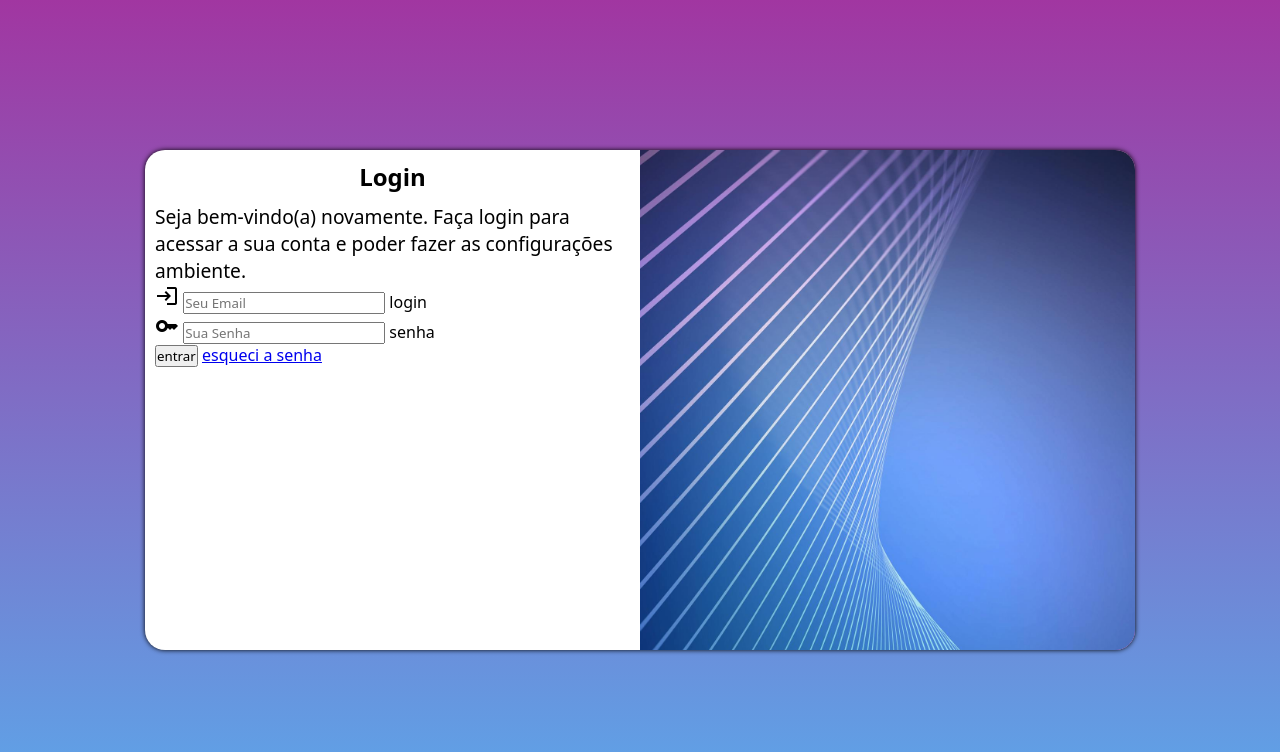
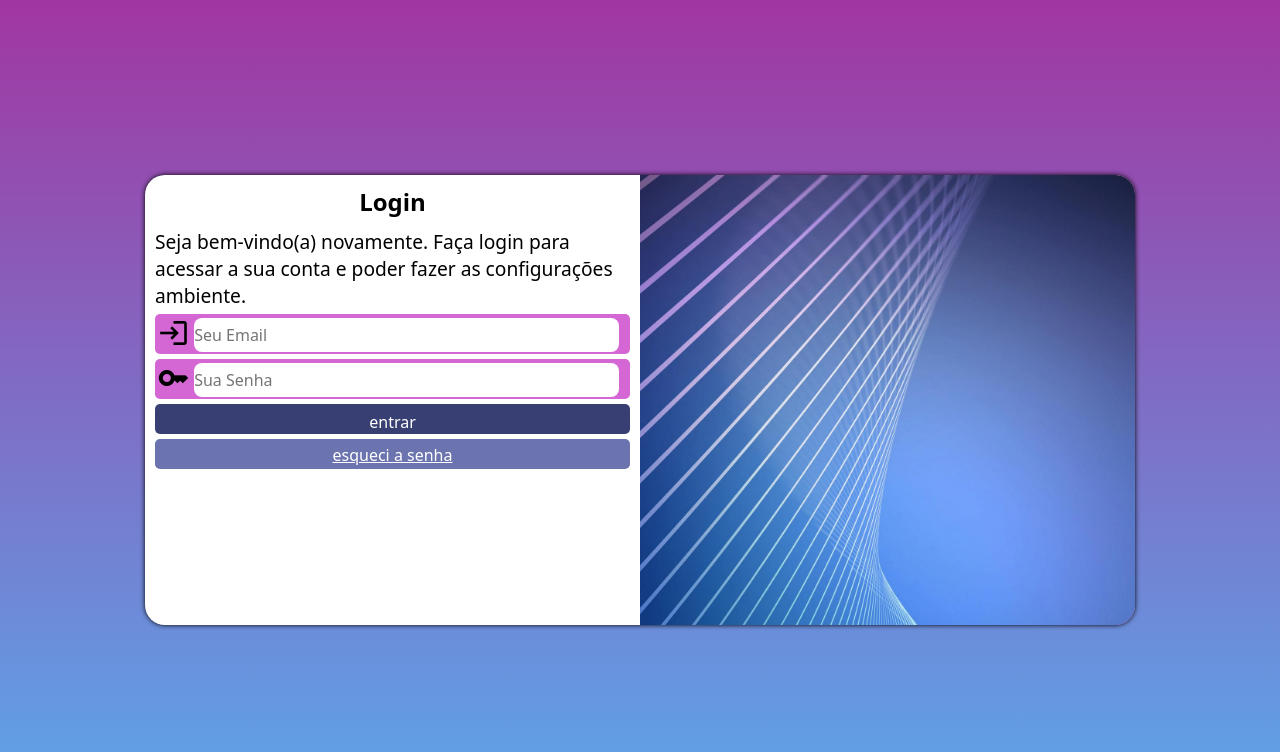
Before and after one commit to guilhermediasweb/Projeto-login, a plain HTML site: page index.html in a window 1280 px wide. Drawn offline with Linux system fonts and the light colour scheme.

Commit message:
fim dos formulários e bug fix de resolução

```diff
--- a/estilos/media-queries.css
+++ b/estilos/media-queries.css
@@ -6,6 +6,7 @@
     }
     section#login{
         width: 90%;
+        height: 350px;
     }
 
     section#login > div#imagem{
@@ -32,6 +33,7 @@
     }
     section#login{
         width: 990px;
+        height: 450px;
     }
 
     section#login > div#imagem{
--- a/estilos/style.css
+++ b/estilos/style.css
@@ -3,6 +3,7 @@
 /*
 
     lilás-rgb(161, 54, 161)
+    azul botão #709EF3
 */
 *{
     font-family: system-ui, -apple-system, BlinkMacSystemFont, 'Segoe UI', Roboto, Oxygen, Ubuntu, Cantarell, 'Open Sans', 'Helvetica Neue', sans-serif;
@@ -27,7 +28,7 @@ section#login{
     position: absolute;
     top: 50%;
     left: 50%;
-    transform: translate(-50%, -50%);
+
     overflow: hidden;
 
     background-color: white;
@@ -35,6 +36,7 @@ section#login{
     height: 500px;
     border-radius: 20px;
     box-shadow: 0px 0px 5px black;
+    transform: translate(-50%, -50%);
     transition: width 0.4s, height 0.4s;
     transition-timing-function: ease;
 
@@ -62,3 +64,70 @@ div#form > h1{
 #form > p{
     font-size: 0.8em;
 }
+
+form > input[type=submit] {
+     display: block;
+     font-size: 1em;
+     width: 100%;
+     height: 30px;
+     padding-top: 5px;
+     margin-top: 5px;
+     background-color: #384073;
+     border: none;
+     color: white;
+     border-radius: 5px;
+     cursor: pointer;
+
+}
+
+form > div.campo{
+    background-color: rgba(201, 59, 201, 0.774);
+    border-radius: 4px solid rgba(201, 59, 201, 0.774);
+    display: block;
+    width: 100%;
+    height: 40px;
+    border-radius: 5px;
+    margin: 5px 0px;
+}
+
+div.campo > label{
+    display: none;
+}
+
+div.campo > span{
+    color: black;
+    font-size: 2em;
+    width: 35px;
+    padding: 2.5px;
+}
+
+div.campo > input{
+    font-size: 1em;
+    width: calc(100% - 50px);
+    height: 85%;
+    border: none;
+    border-radius: 8px;
+    transform: translateY(-8px);
+}
+
+form > input[type=submit]:hover{
+    background-color: #181c38;
+}
+
+form a.botao{
+    display: block;
+    text-align: center;
+    font-size: 1em;
+    width: 100%;
+    height: 30px;
+    padding-top: 5px;
+    margin-top: 5px;
+    background-color: #6b74af;
+    color: white;
+    border: none;
+    border-radius: 5px;
+}
+
+form a.botao:hover{
+    background-color: #434a75;
+}
--- a/index.html
+++ b/index.html
@@ -31,7 +31,7 @@
                             <label for="isenha">senha</label>
                         </div>
                         <input type="submit" value="entrar">
-                        <a href="esqueci.html">esqueci a senha</a>
+                        <a href="esqueci.html" class="botao">esqueci a senha</a>
 
 
                     </form>
```
